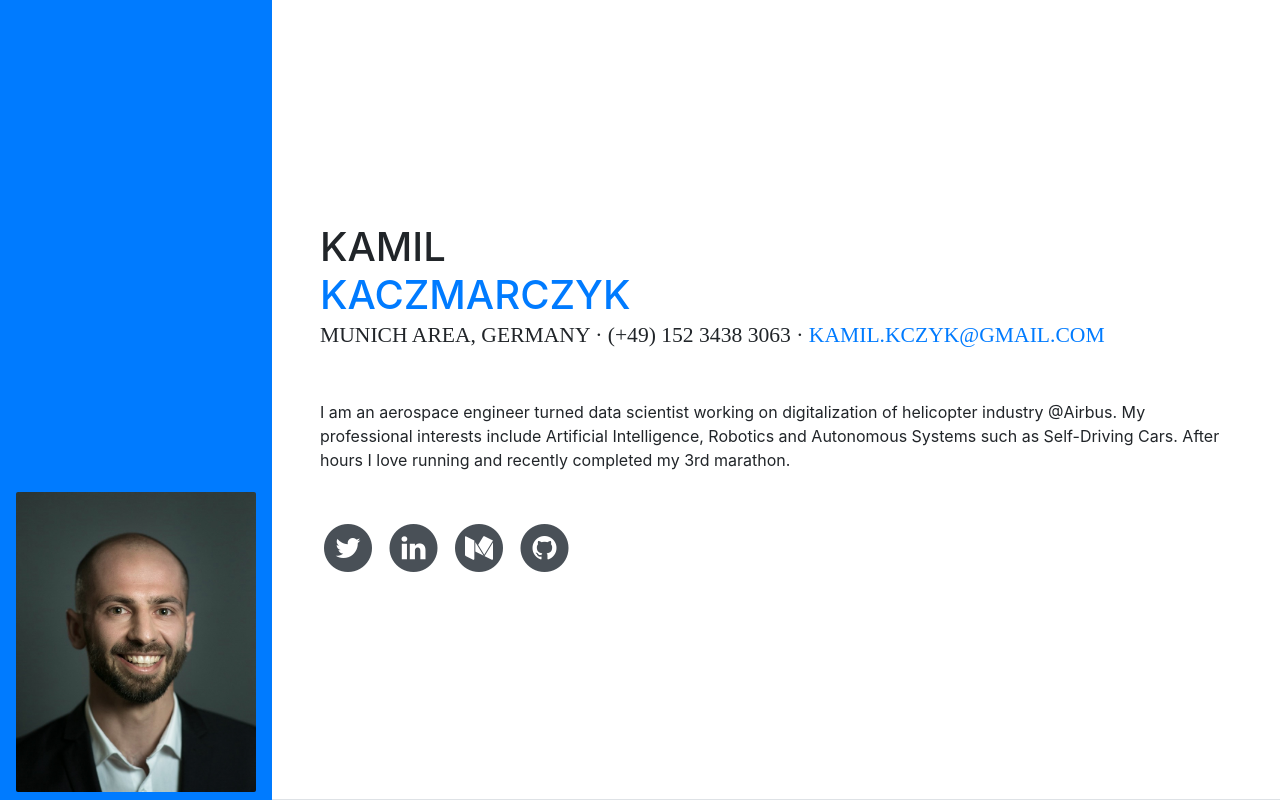
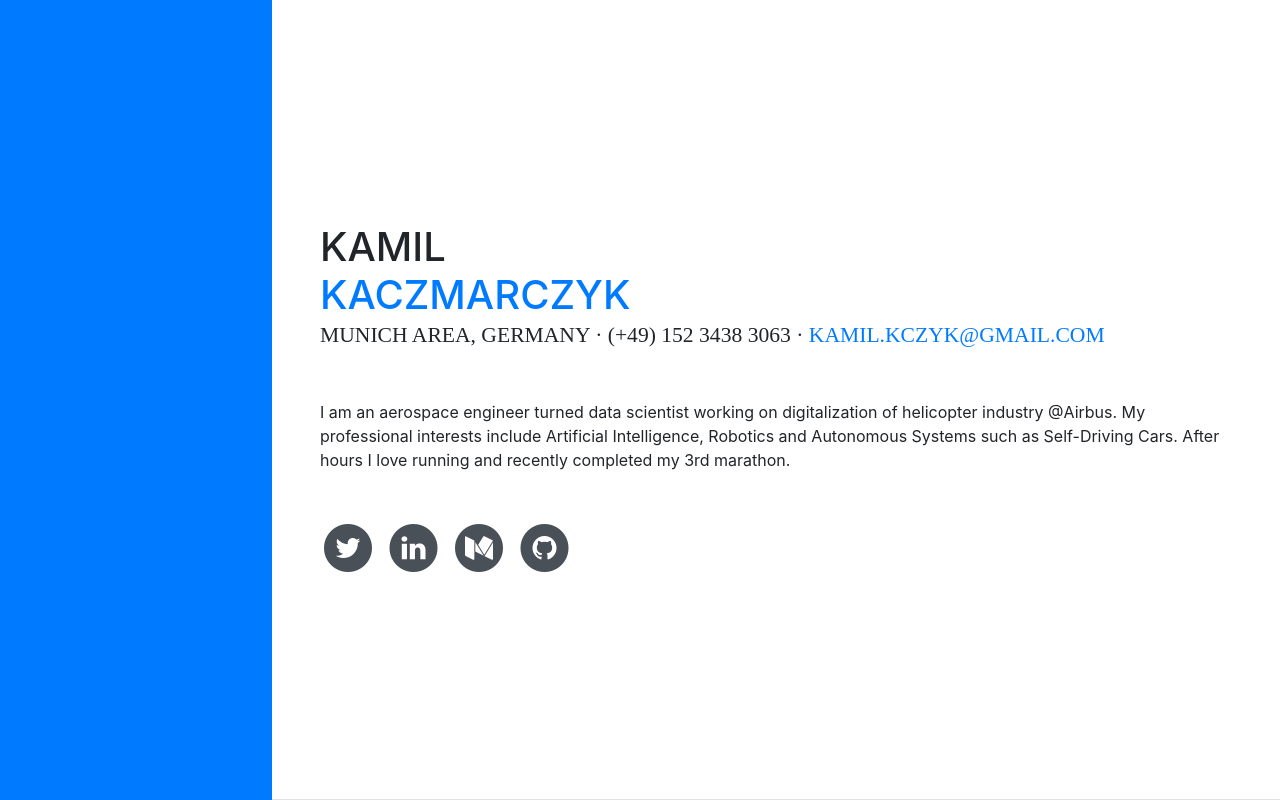
Before and after one commit to Kamil-K/Kamil-K.github.io, a website with bundled scripts: page index.html in a window 1280 px wide. Built offline with nearby package versions, Linux system fonts and the light colour scheme; a web font is replaced by a local one.

Commit message:
remove picture

```diff
--- a/index.html
+++ b/index.html
@@ -31,9 +31,6 @@
       <a class="navbar-brand js-scroll-trigger" href="#page-top">
         <span class="d-block d-lg-none">Kamil</span>
       </a>
-	  <div class="avatar">
-		<img src="img/profile.jpg" alt="Avatar">
-	  </div>
     </nav>
 
     <div class="container-fluid p-0">
```
